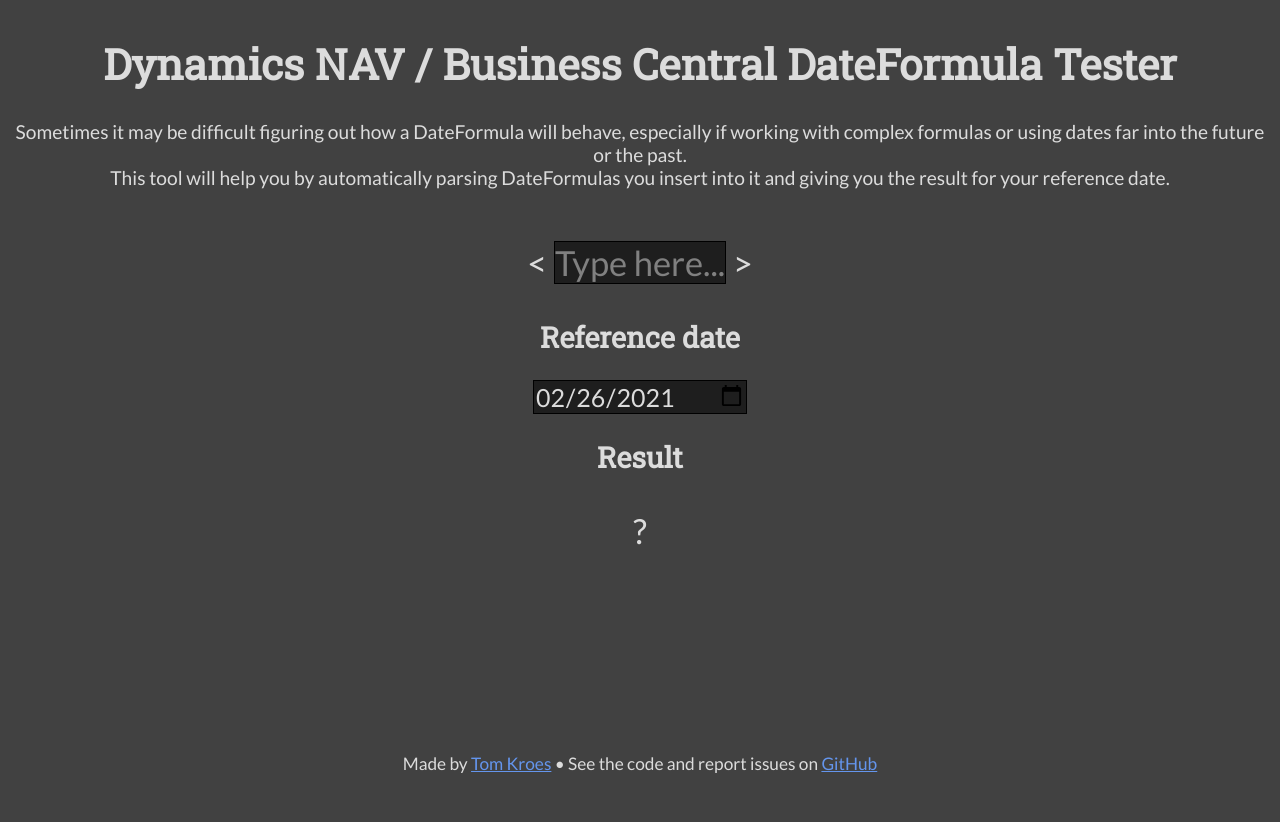
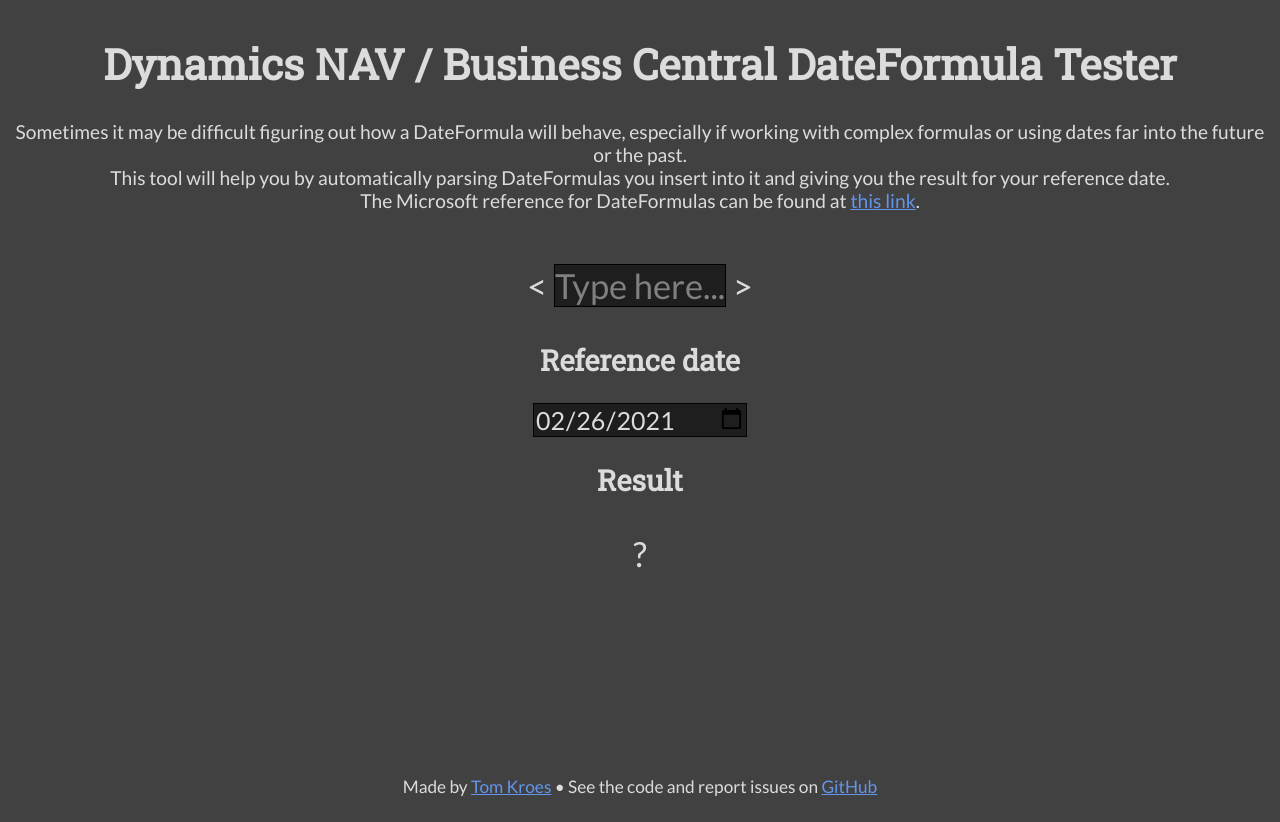
Before and after one commit to invalidCards/warlo-cc, a plain HTML site: page dateformula/index.html in a window 1280 px wide. Before the commit the page ends 800 px from the top, so only its background shows below. Drawn offline with Linux system fonts and the light colour scheme.

Commit message:
Add MS docs reference

```diff
--- a/dateformula/index.html
+++ b/dateformula/index.html
@@ -10,7 +10,11 @@
 <body>
     <header>
         <h1>Dynamics NAV / Business Central DateFormula Tester</h1>
-        <p>Sometimes it may be difficult figuring out how a DateFormula will behave, especially if working with complex formulas or using dates far into the future or the past.<br/>This tool will help you by automatically parsing DateFormulas you insert into it and giving you the result for your reference date.</p>
+        <p>
+            Sometimes it may be difficult figuring out how a DateFormula will behave, especially if working with complex formulas or using dates far into the future or the past.<br/>
+            This tool will help you by automatically parsing DateFormulas you insert into it and giving you the result for your reference date.<br/>
+            The Microsoft reference for DateFormulas can be found at <a href="https://docs.microsoft.com/en-us/dynamics-nav/calcdate-function--date-">this link</a>.
+        </p>
     </header>
     <section id="calculator">
         <p>&lt;&nbsp;<span id="formula" contenteditable="true" data-placeholder="Type here..."></span>&nbsp;&gt;</p>
```
